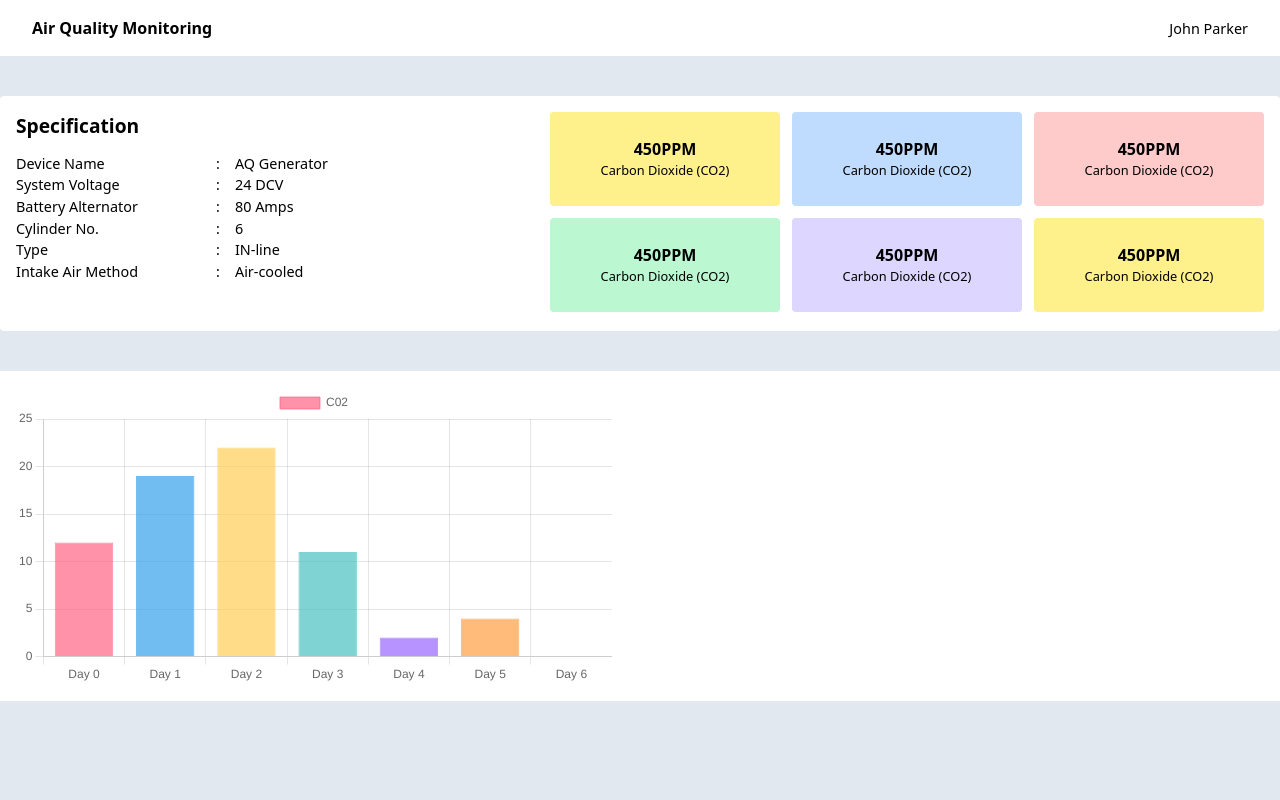
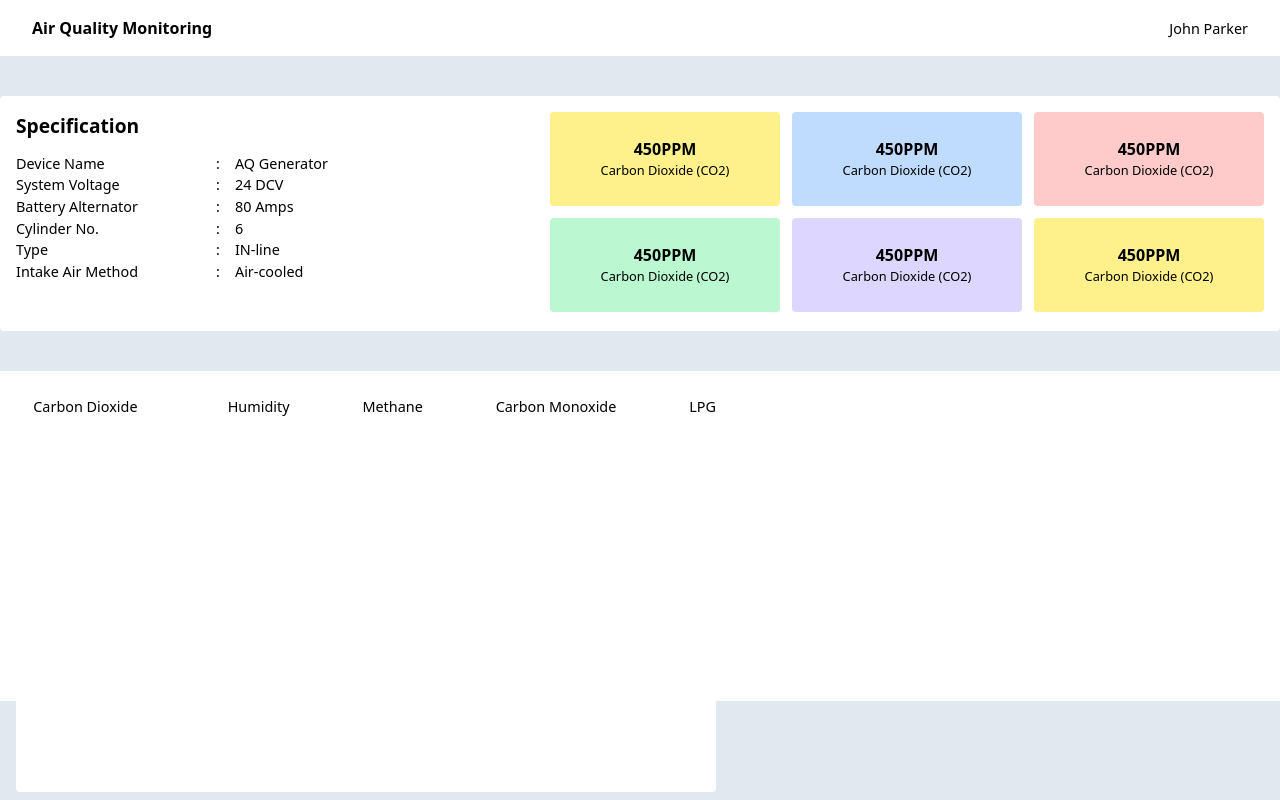
Before and after one commit to kymalcansadoape/air-quality-monitoring-app, a Vue app in the folder frontend/: page / in a window 1280 px wide. Built offline with nearby package versions, Linux system fonts and the light colour scheme.

Commit message:
remove useless code

```diff
--- a/frontend/src/components/chart.vue
+++ b/frontend/src/components/chart.vue
@@ -1,51 +1,12 @@
+<script setup>
+  import chartNav from "./chartNav.vue";
+
+</script>
+
 <template>
-  <canvas id="thisChart"></canvas>
+  <chartNav class="w-full max-w-[700px]"/>
+  <div class="bg-white p-4 max-w-[700px] rounded" id ="wrapper">
+    <canvas id="thisChart"  class="w-full max-w-[700px]" @msg="dataTransfer"></canvas>
+  </div>
+
 </template>
-
-<script>
-import Chart from "chart.js/auto";
-var dates = [];
-  for (var i = 0; i < 7; i++) {
-    dates.push(`Day ${i}`);
-  }
-window.onload = (event) => {
-  const ctx = document.getElementById("thisChart");
-  const barChart = new Chart(ctx, {
-    type: "bar",
-    data: {
-      labels: dates,
-      datasets: [
-        {
-          label: "C02",
-          data: [12, 19, 22, 11, 2, 4],
-          backgroundColor: [
-            "rgba(255,99,132,.7)",
-            "rgba(54,162,235,.7)",
-            "rgba(255,206,86,.7)",
-            "rgba(75,192,192,.7)",
-            "rgba(153,102,255,.7)",
-            "rgba(255,159,64,.7)",
-          ],
-          borderColor: [
-            "rgba(255,99,132,.7)",
-            "rgba(54,162,235,.7)",
-            "rgba(255,206,86,.7)",
-            "rgba(75,192,192,.7)",
-            "rgba(153,102,255,.7)",
-            "rgba(255,159,64,.7)",
-          ],
-          borderWidth: 1,
-        },
-      ],
-    },
-    options: {
-      scales: {
-        y: {
-          beginAtZero: true,
-        },
-      },
-    },
-  });
-  barChart;
-};
-</script>
```
